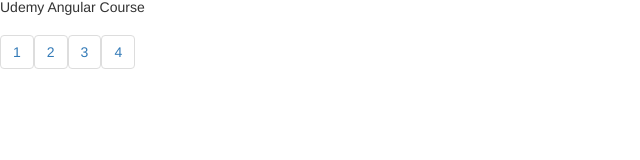
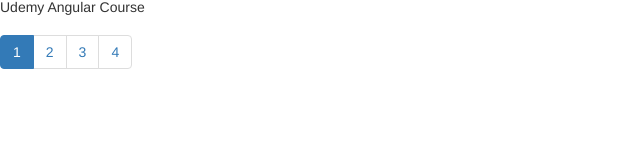
Before and after one commit to what-the-hek/udemy-angular-course, an Angular app: page / in a window 1280 px wide. Shown: the top 160 px of the page, without its empty margins (0-640 px from the left). Built offline with nearby package versions, Linux system fonts and the light colour scheme.

Commit message:
indexing page numbers

```diff
--- a/src/app/app.component.html
+++ b/src/app/app.component.html
@@ -1,11 +1,13 @@
 <h1>Udemy Angular Course</h1>
 <nav>
   <ul class="pagination">
-    <li class="page-item">
-      @for (image of images; track image; let i = $index;) {
+    @for (image of images; track image; let i = $index;) {
+    <li
+    class="page-item"
+    [ngClass]="{active : i === currentPage}">
       <a class="page-link">{{ i + 1 }}</a>
-      }
     </li>
+  }
   </ul>
 </nav>
 <section>
--- a/src/app/app.component.ts
+++ b/src/app/app.component.ts
@@ -1,10 +1,11 @@
+import { NgClass } from '@angular/common';
 import { Component } from '@angular/core';
 import { RouterOutlet } from '@angular/router';
 
 @Component({
   selector: 'app-root',
   standalone: true,
-  imports: [RouterOutlet],
+  imports: [RouterOutlet, NgClass],
   templateUrl: './app.component.html',
   styleUrl: './app.component.css'
 })
```
